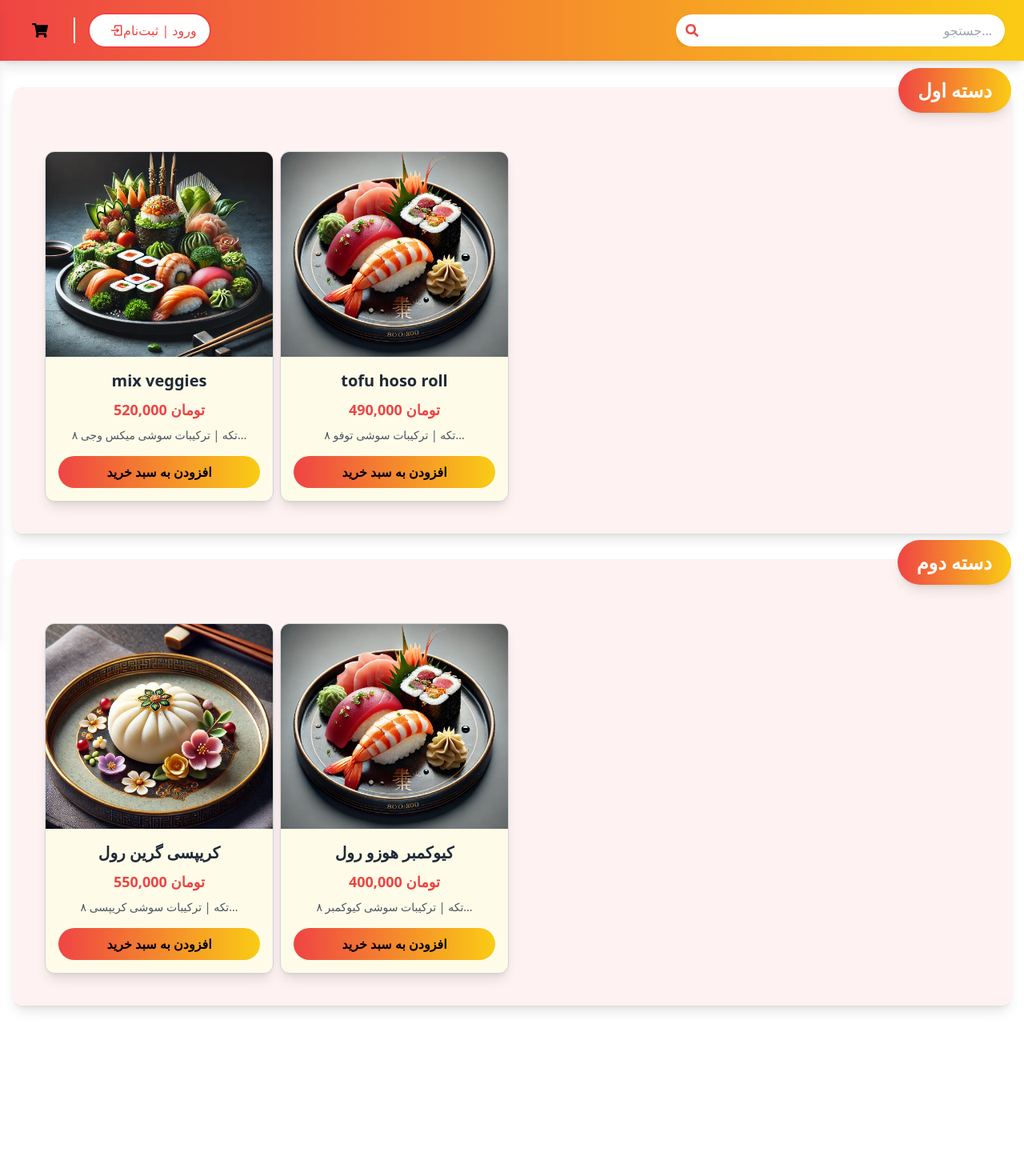
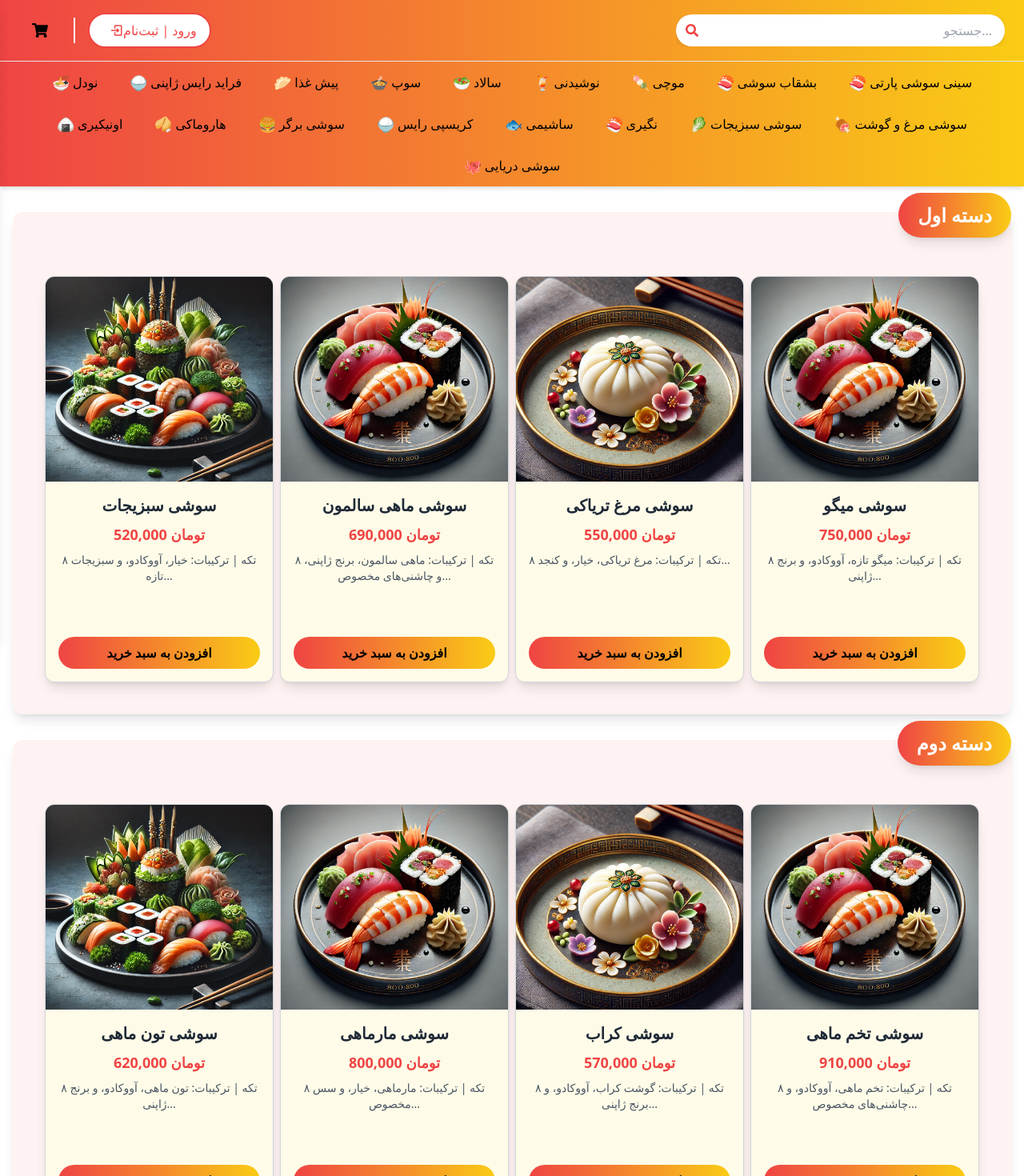
Before and after one commit to hasanzade7832/sushi, a Next.js app: page / in a window 1280 px wide. Shown: the top 1470 px of the page at 80% size. Before the commit the page ends 1321 px from the top, so only its background shows below. Built offline with nearby package versions, Linux system fonts and the light colour scheme.

Commit message:
added shopping cart ui

```diff
--- a/components/Header.jsx
+++ b/components/Header.jsx
@@ -1,16 +1,20 @@
 "use client";
-
-import React, { useState } from "react";
+import React, { useState, useEffect, useRef } from "react";
 import { FaShoppingCart, FaSearch, FaBars } from "react-icons/fa";
 import { BiLogIn } from "react-icons/bi";
 import { useCart } from "../components/context/CartContext";
+import "primereact/resources/themes/lara-light-indigo/theme.css";
+import "primereact/resources/primereact.min.css";
+import "primeicons/primeicons.css";
 
 const Header = () => {
-  const { cartItems } = useCart();
   const [isMenuOpen, setIsMenuOpen] = useState(false);
   const [isSearchOpen, setIsSearchOpen] = useState(false);
   const [isCartOpen, setIsCartOpen] = useState(false);
-  const totalItems = cartItems.reduce((acc, item) => acc + item.quantity, 0);
+  const menuRef = useRef(null);
+
+  const { cartItems, addToCart, updateCartItemQuantity, totalItems } =
+    useCart();
 
   const toggleMenu = () => {
     setIsMenuOpen(!isMenuOpen);
@@ -24,9 +28,50 @@ const Header = () => {
     setIsCartOpen(!isCartOpen);
   };
 
+  const handleQuantityChange = (item, amount) => {
+    const newQuantity = item.quantity + amount;
+    if (newQuantity > 0) {
+      updateCartItemQuantity(item.title, newQuantity);
+    }
+  };
+
+  useEffect(() => {
+    const handleClickOutside = (event) => {
+      if (menuRef.current && !menuRef.current.contains(event.target)) {
+        setIsMenuOpen(false);
+      }
+    };
+    document.addEventListener("mousedown", handleClickOutside);
+    return () => {
+      document.removeEventListener("mousedown", handleClickOutside);
+    };
+  }, []);
+
+  const menuItems = [
+    { label: "ورود | ثبت‌نام", icon: <BiLogIn />, isLogin: true },
+    { label: "نودل", icon: "🍜" },
+    { label: "فراید رایس ژاپنی", icon: "🍚" },
+    { label: "پیش غذا", icon: "🥟" },
+    { label: "سوپ", icon: "🍲" },
+    { label: "سالاد", icon: "🥗" },
+    { label: "نوشیدنی", icon: "🍹" },
+    { label: "موچی", icon: "🍡" },
+    { label: "بشقاب سوشی", icon: "🍣" },
+    { label: "سینی سوشی پارتی", icon: "🍣" },
+    { label: "اونیکیری", icon: "🍙" },
+    { label: "هاروماکی", icon: "🥠" },
+    { label: "سوشی برگر", icon: "🍔" },
+    { label: "کریسپی رایس", icon: "🍚" },
+    { label: "ساشیمی", icon: "🐟" },
+    { label: "نگیری", icon: "🍣" },
+    { label: "سوشی سبزیجات", icon: "🥬" },
+    { label: "سوشی مرغ و گوشت", icon: "🍖" },
+    { label: "سوشی دریایی", icon: "🐙" },
+  ];
+
   return (
+    <div>
       <header className="flex flex-col sm:flex-row justify-between items-center py-4 px-6 bg-gradient-to-r from-red-500 to-yellow-400 shadow-lg w-full border-b border-gray-200">
-      {/* بخش سمت چپ برای دسکتاپ */}
         <div className="hidden sm:flex items-center space-x-4 rtl:space-x-reverse">
           <button
             className="relative p-button-rounded p-button-text hover:bg-yellow-500 hover:bg-opacity-50 hover:text-black rounded-full px-4 py-2 cursor-pointer transition duration-200"
@@ -46,7 +91,6 @@ const Header = () => {
           </button>
         </div>
 
-      {/* لوگو و سبد خرید برای موبایل */}
         <div className="flex items-center justify-between w-full sm:hidden">
           <button
             className="text-black text-2xl focus:outline-none cursor-pointer hover:bg-yellow-500 hover:bg-opacity-50 p-2 rounded-full transition duration-200"
@@ -56,11 +100,9 @@ const Header = () => {
           </button>
 
           <div className="flex items-center space-x-4 rtl:space-x-reverse text-black">
-          {/* لوگو */}
             <div className="text-lg sm:text-2xl font-extrabold tracking-wider">
               🍣 سینی سوشی
             </div>
-
             <button
               className="relative p-button-rounded p-button-text hover:bg-yellow-500 hover:bg-opacity-50 hover:text-black rounded-full px-4 py-2 cursor-pointer transition duration-200"
               onClick={toggleCart}
@@ -82,7 +124,6 @@ const Header = () => {
           </button>
         </div>
 
-      {/* فیلد جستجو برای نمایش در صفحات بزرگ‌تر */}
         <div
           className={`relative transition-all duration-300 ease-in-out ${
             isSearchOpen ? "w-full sm:w-1/3 mt-4" : "w-0 overflow-hidden"
@@ -96,8 +137,24 @@ const Header = () => {
           />
           <FaSearch className="absolute left-3 top-1/2 transform -translate-y-1/2 text-red-500 hidden sm:block" />
         </div>
+      </header>
 
-      {/* کشوی سبد خرید */}
+      {/* Menu Section */}
+      <nav className="bg-gradient-to-r from-red-500 to-yellow-400 py-2 shadow-md">
+        <ul className="hidden sm:flex flex-wrap justify-center gap-4">
+          {menuItems.slice(1).map((item, index) => (
+            <li
+              key={index}
+              className="flex items-center space-x-1 rtl:space-x-reverse text-black text-sm sm:text-base font-medium no-underline hover:bg-yellow-500 hover:bg-opacity-50 hover:text-black rounded-full px-3 py-1 cursor-pointer transition-colors duration-200 ease-in-out"
+            >
+              <span className="text-lg">{item.icon}</span>
+              <span>{item.label}</span>
+            </li>
+          ))}
+        </ul>
+      </nav>
+
+      {/* Cart Sidebar */}
       <div
         className={`fixed top-0 left-0 w-64 h-full bg-white shadow-lg transform transition-transform duration-500 ease-in-out z-50 ${
           isCartOpen ? "translate-x-0" : "-translate-x-full"
@@ -125,10 +182,26 @@ const Header = () => {
                   <span className="font-semibold text-gray-700">
                     {item.title}
                   </span>
-                  <span className="text-gray-500">تعداد: {item.quantity}</span>
-                  <span className="text-red-500 font-bold">
-                    {item.price} تومان
+                  <span className="text-gray-500">
+                    قیمت: {item.price} تومان
                   </span>
+                  <div className="flex items-center mt-2">
+                    <button
+                      onClick={() => handleQuantityChange(item, -1)}
+                      className="px-2 py-1 bg-gray-300 rounded-l-md hover:bg-gray-400"
+                    >
+                      -
+                    </button>
+                    <span className="px-4 py-1 bg-white text-gray-700 border-t border-b">
+                      {item.quantity}
+                    </span>
+                    <button
+                      onClick={() => handleQuantityChange(item, 1)}
+                      className="px-2 py-1 bg-gray-300 rounded-r-md hover:bg-gray-400"
+                    >
+                      +
+                    </button>
+                  </div>
                 </div>
               </div>
             ))
@@ -143,13 +216,14 @@ const Header = () => {
         </div>
       </div>
 
-      {/* منوی کشویی برای موبایل */}
-      <nav
-        className={`fixed inset-0 bg-black bg-opacity-50 z-50 flex justify-end transition-opacity duration-300 ${
+      {/* Hamburger Menu for Mobile */}
+      <div
+        className={`sm:hidden fixed inset-0 bg-black bg-opacity-50 z-50 flex justify-end transition-opacity duration-300 ${
           isMenuOpen ? "opacity-100" : "opacity-0 pointer-events-none"
         }`}
       >
         <div
+          ref={menuRef}
           className={`fixed top-0 right-0 w-64 h-full bg-gradient-to-r from-red-500 to-yellow-400 z-50 shadow-lg transform transition-transform duration-500 ease-in-out ${
             isMenuOpen ? "translate-x-0" : "translate-x-full"
           }`}
@@ -161,14 +235,20 @@ const Header = () => {
             ✖
           </button>
           <ul className="flex flex-col items-end p-4 space-y-4 text-right">
-            <li className="text-black text-sm font-medium hover:bg-yellow-500 hover:bg-opacity-50 hover:text-black rounded-full px-3 py-1 cursor-pointer transition-colors duration-200 ease-in-out">
-              ورود | ثبت‌نام
+            {menuItems.map((item, index) => (
+              <li
+                key={index}
+                onClick={toggleMenu}
+                className="flex items-center justify-end space-x-1 rtl:space-x-reverse text-black text-sm font-medium hover:bg-yellow-500 hover:bg-opacity-50 hover:text-black rounded-full px-3 py-1 cursor-pointer transition-colors duration-200 ease-in-out"
+              >
+                <span className="text-lg">{item.icon}</span>
+                <span>{item.label}</span>
               </li>
-            {/* سایر آیتم‌های منو */}
+            ))}
           </ul>
         </div>
-      </nav>
-    </header>
+      </div>
+    </div>
   );
 };
 
--- a/components/Sushies/SushiItem.jsx
+++ b/components/Sushies/SushiItem.jsx
@@ -1,15 +1,7 @@
-"use client";
 import React from "react";
 import { Button } from "primereact/button";
-import { useCart } from "../context/CartContext";
 
 const SushiItem = ({ image, title, price, description, bgColor }) => {
-  const { addToCart } = useCart();
-
-  const handleAddToCart = () => {
-    addToCart({ image, title, price });
-  };
-
   return (
     <div
       className={`border border-gray-300 rounded-xl overflow-hidden shadow-lg transition transform hover:scale-105 hover:shadow-xl max-w-sm ${bgColor}`}
@@ -21,14 +13,15 @@ const SushiItem = ({ image, title, price, description, bgColor }) => {
           className="w-full h-full object-cover transition-transform duration-500 ease-in-out transform hover:scale-110"
         />
       </div>
-      <div className="p-4 text-center">
-        <h3 className="text-xl font-semibold mb-2 text-gray-800">{title}</h3>
-        <p className="text-red-500 text-lg font-bold mb-2">{price} تومان</p>
-        <p className="text-sm text-gray-600 mb-4">{description}</p>
+      <div className="p-4 text-center flex flex-col justify-between h-[250px]">
+        <div>
+          <h3 className="text-xl font-semibold mb-2 text-gray-800">{title}</h3>
+          <p className="text-red-500 text-lg font-bold mb-2">{price} تومان</p>
+          <p className="text-sm text-gray-600 mb-4">{description}</p>
+        </div>
         <Button
           label="افزودن به سبد خرید"
-          className="w-full bg-gradient-to-r from-red-500 to-yellow-400 text-black font-medium py-2 rounded-full hover:from-yellow-500 hover:to-red-500 transition duration-300 transform hover:scale-105"
-          onClick={handleAddToCart}
+          className="w-full bg-gradient-to-r from-red-500 to-yellow-400 text-black font-medium py-2 rounded-full hover:from-yellow-500 hover:to-red-500 transition duration-300 transform hover:scale-105 mt-auto"
         />
       </div>
     </div>
--- a/components/Sushies/Sushilist.jsx
+++ b/components/Sushies/Sushilist.jsx
@@ -8,15 +8,28 @@ const SushiList = () => {
       products: [
         {
           image: "./images/1.webp",
-          title: "mix veggies",
+          title: "سوشی سبزیجات",
           price: "520,000",
-          description: "۸ تکه | ترکیبات سوشی میکس وجی...",
+          description: "۸ تکه | ترکیبات: خیار، آووکادو، و سبزیجات تازه...",
         },
         {
           image: "./images/2.webp",
-          title: "tofu hoso roll",
-          price: "490,000",
-          description: "۸ تکه | ترکیبات سوشی توفو...",
+          title: "سوشی ماهی سالمون",
+          price: "690,000",
+          description:
+            "۸ تکه | ترکیبات: ماهی سالمون، برنج ژاپنی، و چاشنی‌های مخصوص...",
+        },
+        {
+          image: "./images/3.webp",
+          title: "سوشی مرغ تریاکی",
+          price: "550,000",
+          description: "۸ تکه | ترکیبات: مرغ تریاکی، خیار، و کنجد...",
+        },
+        {
+          image: "./images/4.webp",
+          title: "سوشی میگو",
+          price: "750,000",
+          description: "۸ تکه | ترکیبات: میگو تازه، آووکادو، و برنج ژاپنی...",
         },
       ],
     },
@@ -24,16 +37,29 @@ const SushiList = () => {
       categoryName: "دسته دوم",
       products: [
         {
+          image: "./images/1.webp",
+          title: "سوشی تون ماهی",
+          price: "620,000",
+          description: "۸ تکه | ترکیبات: تون ماهی، آووکادو، و برنج ژاپنی...",
+        },
+        {
+          image: "./images/2.webp",
+          title: "سوشی مارماهی",
+          price: "800,000",
+          description: "۸ تکه | ترکیبات: مارماهی، خیار، و سس مخصوص...",
+        },
+        {
           image: "./images/3.webp",
-          title: "کریپسی گرین رول",
-          price: "550,000",
-          description: "۸ تکه | ترکیبات سوشی کریپسی...",
+          title: "سوشی کراب",
+          price: "570,000",
+          description: "۸ تکه | ترکیبات: گوشت کراب، آووکادو، و برنج ژاپنی...",
         },
         {
           image: "./images/4.webp",
-          title: "کیوکمبر هوزو رول",
-          price: "400,000",
-          description: "۸ تکه | ترکیبات سوشی کیوکمبر...",
+          title: "سوشی تخم ماهی",
+          price: "910,000",
+          description:
+            "۸ تکه | ترکیبات: تخم ماهی، آووکادو، و چاشنی‌های مخصوص...",
         },
       ],
     },
--- a/components/context/CartContext.jsx
+++ b/components/context/CartContext.jsx
@@ -23,8 +23,20 @@ export const CartProvider = ({ children }) => {
     });
   };
 
+  const updateCartItemQuantity = (title, quantity) => {
+    setCartItems((prevItems) =>
+      prevItems.map((item) =>
+        item.title === title ? { ...item, quantity } : item
+      )
+    );
+  };
+
+  const totalItems = cartItems.reduce((acc, item) => acc + item.quantity, 0);
+
   return (
-    <CartContext.Provider value={{ cartItems, addToCart }}>
+    <CartContext.Provider
+      value={{ cartItems, addToCart, updateCartItemQuantity, totalItems }}
+    >
       {children}
     </CartContext.Provider>
   );
```
Lines whose indentation alone changed are shown as unchanged.
